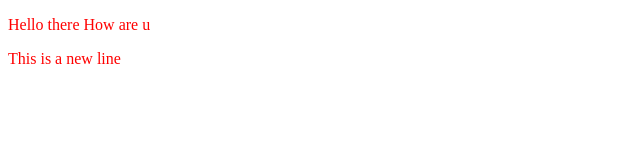
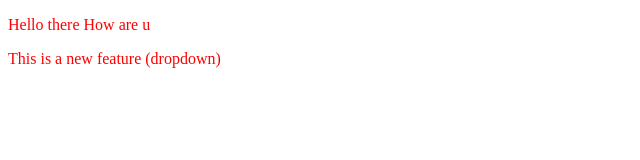
Before and after one commit to parths19/Local, a plain HTML site: page index.html in a window 1280 px wide. Shown: the full height of the page, 0-640 px from the left. Drawn offline with Linux system fonts and the light colour scheme.

```diff
--- a/index.html
+++ b/index.html
@@ -8,6 +8,6 @@
 </head>
 <body>
     <p>Hello  there How are u</p>
-    <p>This is a new line</p>
+    <p>This is a new feature (dropdown) </p>
 </body>
 </html>
```
